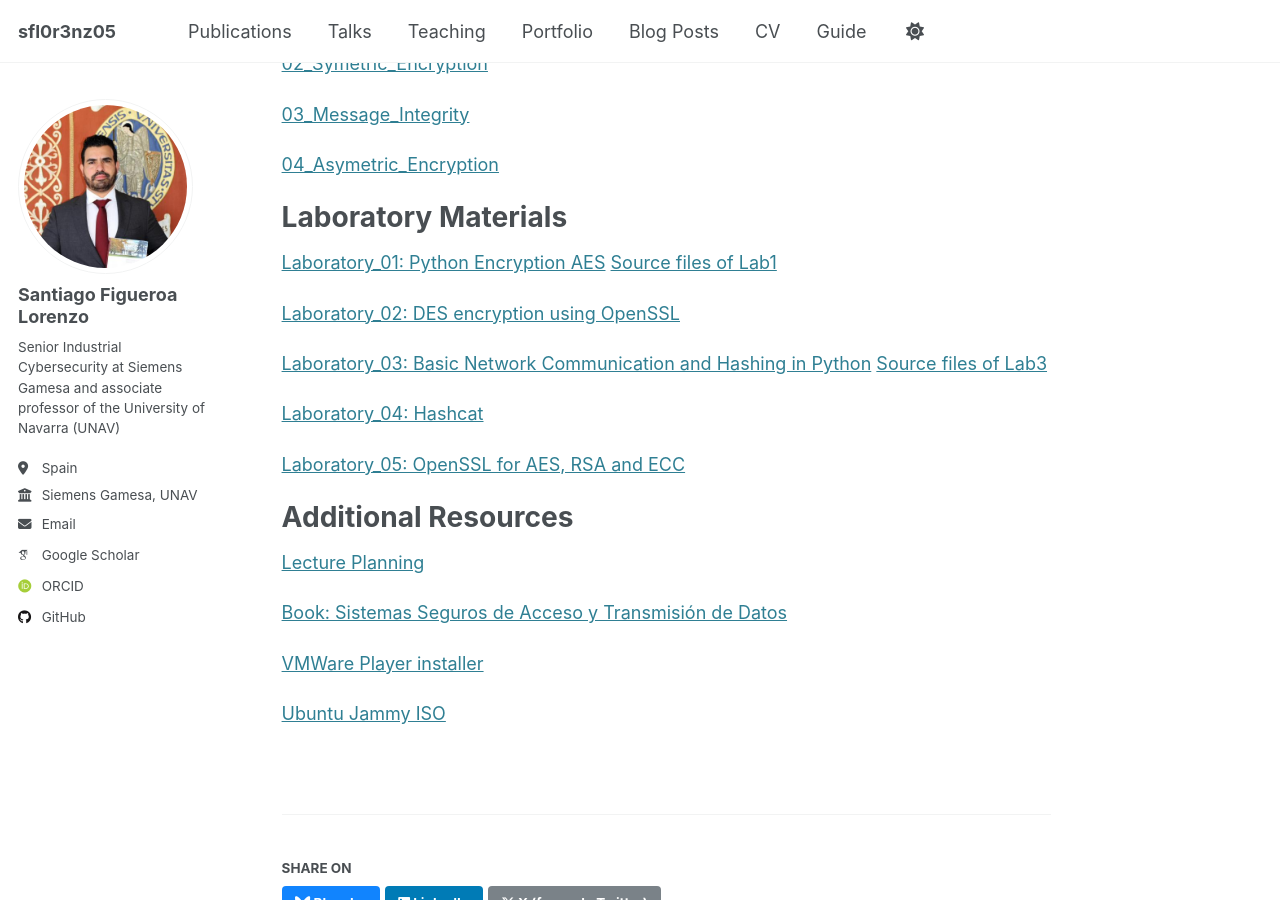
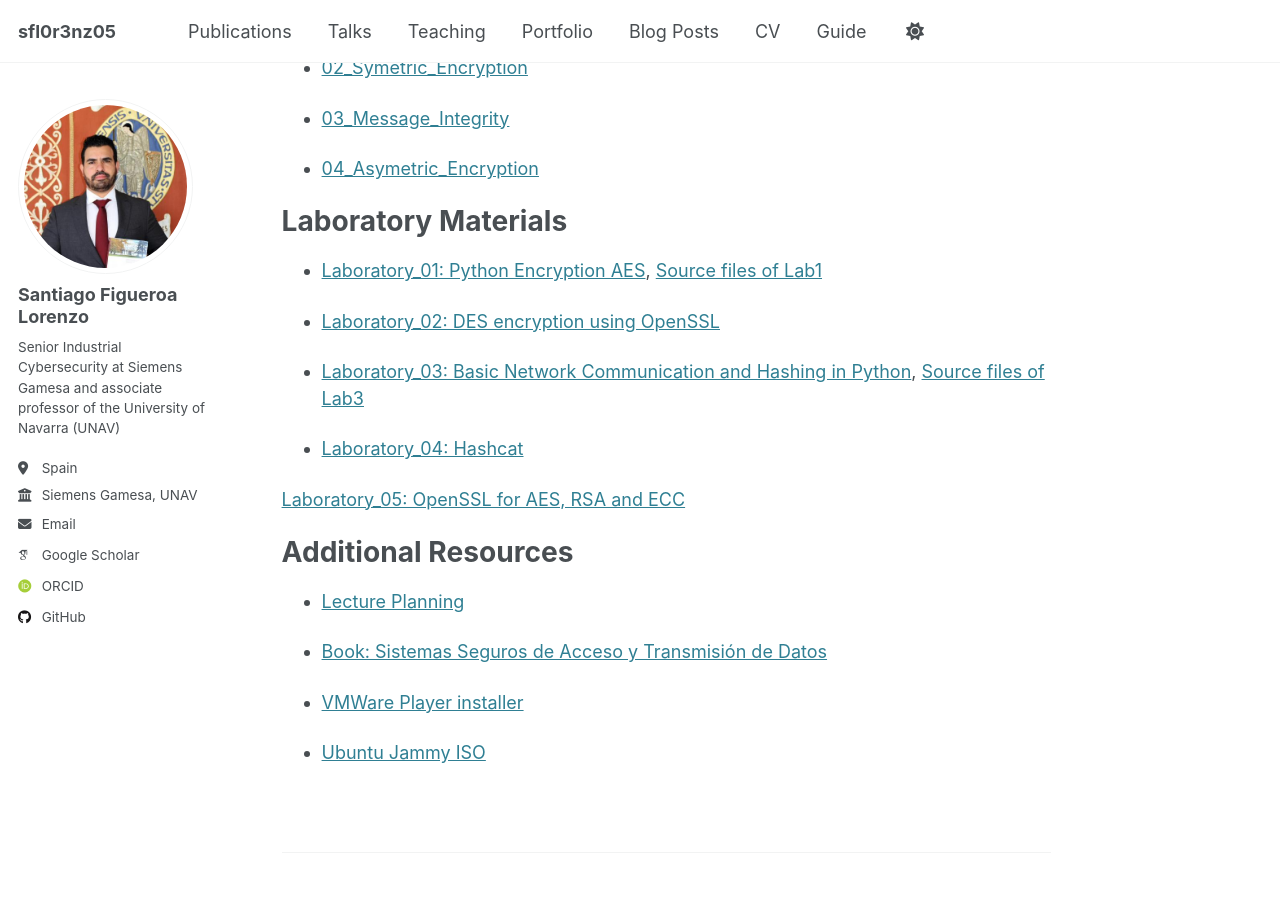
Before and after one commit to sfl0r3nz05/sfl0r3nz05.github.io, a Jekyll site: the page built from _teaching/2025-spring-1.md, in a window 1280 px wide and 900 px high, scrolled down 376 px. Built offline with Jekyll 4.4.1, drawn with Linux system fonts in a browser that asks for light colours; some web fonts are replaced.

```diff
--- a/_teaching/2025-spring-1.md
+++ b/_teaching/2025-spring-1.md
@@ -12,35 +12,34 @@ This lecture is dedicated to the study of secure data access and transmission sy
 
 Lecture Slides
 ======
-[01_Introduction](https://sfl0r3nz05.github.io/files/slides/01_INTRODUCTION.pdf)
+- [01_Introduction](https://sfl0r3nz05.github.io/files/slides/01_INTRODUCTION.pdf)
 
-[02_Symetric_Encryption](https://sfl0r3nz05.github.io/files/slides/02_SYMETRIC_ENCRYPTION.pdf)
+- [02_Symetric_Encryption](https://sfl0r3nz05.github.io/files/slides/02_SYMETRIC_ENCRYPTION.pdf)
 
-[03_Message_Integrity](https://sfl0r3nz05.github.io/files/slides/03_MESSAGE_INTEGRITY.pdf)
+- [03_Message_Integrity](https://sfl0r3nz05.github.io/files/slides/03_MESSAGE_INTEGRITY.pdf)
 
-[04_Asymetric_Encryption](https://sfl0r3nz05.github.io/files/slides/04_ASYMETRIC_ENCRYPTION.pdf)
+- [04_Asymetric_Encryption](https://sfl0r3nz05.github.io/files/slides/04_ASYMETRIC_ENCRYPTION.pdf)
 
 Laboratory Materials
 ======
 
-[Laboratory_01: Python Encryption AES](https://sfl0r3nz05.github.io/files/labs/Laboratory_01.pdf) [Source files of Lab1](https://github.com/sfl0r3nz05/Lectures_Lab/tree/master/Secure_Access_Systems_and_Data_Transmission/lab1/lab1.md)
+- [Laboratory_01: Python Encryption AES](https://sfl0r3nz05.github.io/files/labs/Laboratory_01.pdf), [Source files of Lab1](https://github.com/sfl0r3nz05/Lectures_Lab/tree/master/Secure_Access_Systems_and_Data_Transmission/lab1/lab1.md)
 
-[Laboratory_02: DES encryption using OpenSSL](https://sfl0r3nz05.github.io/files/labs/Laboratory_02.pdf)
+- [Laboratory_02: DES encryption using OpenSSL](https://sfl0r3nz05.github.io/files/labs/Laboratory_02.pdf)
 
-[Laboratory_03: Basic Network Communication and Hashing in Python](https://sfl0r3nz05.github.io/files/labs/Laboratory_03.pdf) [Source files of Lab3](https://github.com/sfl0r3nz05/Lectures_Lab/tree/master/Secure_Access_Systems_and_Data_Transmission/lab3/lab3.md)
+- [Laboratory_03: Basic Network Communication and Hashing in Python](https://sfl0r3nz05.github.io/files/labs/Laboratory_03.pdf), [Source files of Lab3](https://github.com/sfl0r3nz05/Lectures_Lab/tree/master/Secure_Access_Systems_and_Data_Transmission/lab3/lab3.md)
 
-[Laboratory_04: Hashcat](https://sfl0r3nz05.github.io/files/labs/Laboratory_04.pdf)
+- [Laboratory_04: Hashcat](https://sfl0r3nz05.github.io/files/labs/Laboratory_04.pdf)
 
 [Laboratory_05: OpenSSL for AES, RSA and ECC](https://sfl0r3nz05.github.io/files/labs/Laboratory_05.pdf)
-
 
 Additional Resources
 ======
 
-[Lecture Planning](https://sfl0r3nz05.github.io/files/resources/planning.pdf)
+- [Lecture Planning](https://sfl0r3nz05.github.io/files/resources/planning.pdf)
 
-[Book: Sistemas Seguros de Acceso y Transmisión de Datos](https://sfl0r3nz05.github.io/files/resources/Sistemas_Seguros_de_Acceso_y_Trans._de_Datos_(MF0489_3).pdf)
+- [Book: Sistemas Seguros de Acceso y Transmisión de Datos](https://sfl0r3nz05.github.io/files/resources/Sistemas_Seguros_de_Acceso_y_Trans._de_Datos_(MF0489_3).pdf)
 
-[VMWare Player installer](https://www.techspot.com/downloads/1969-vmware-player.html)
+- [VMWare Player installer](https://www.techspot.com/downloads/1969-vmware-player.html)
 
-[Ubuntu Jammy ISO](https://releases.ubuntu.com/jammy)
+- [Ubuntu Jammy ISO](https://releases.ubuntu.com/jammy)
```
